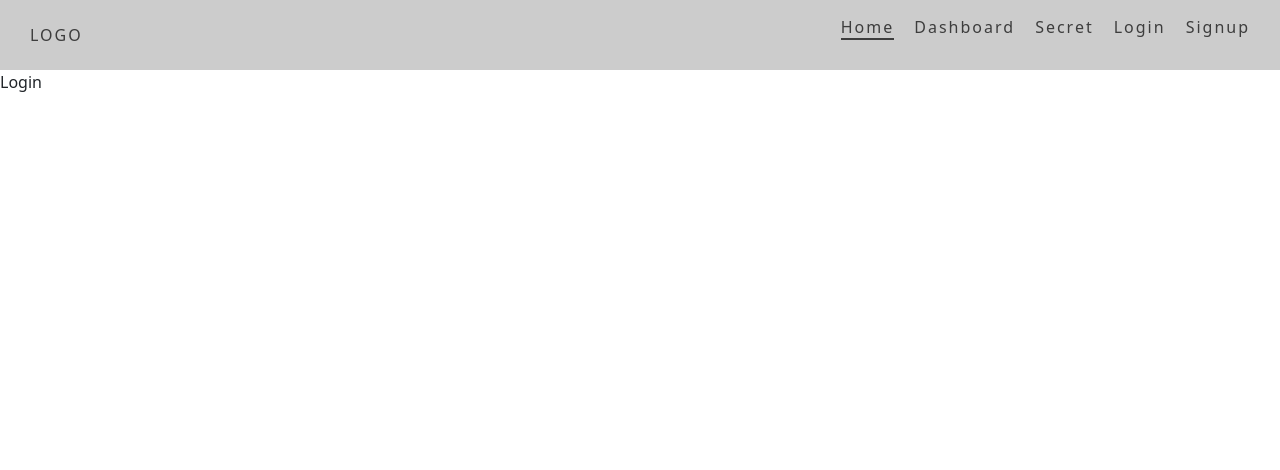
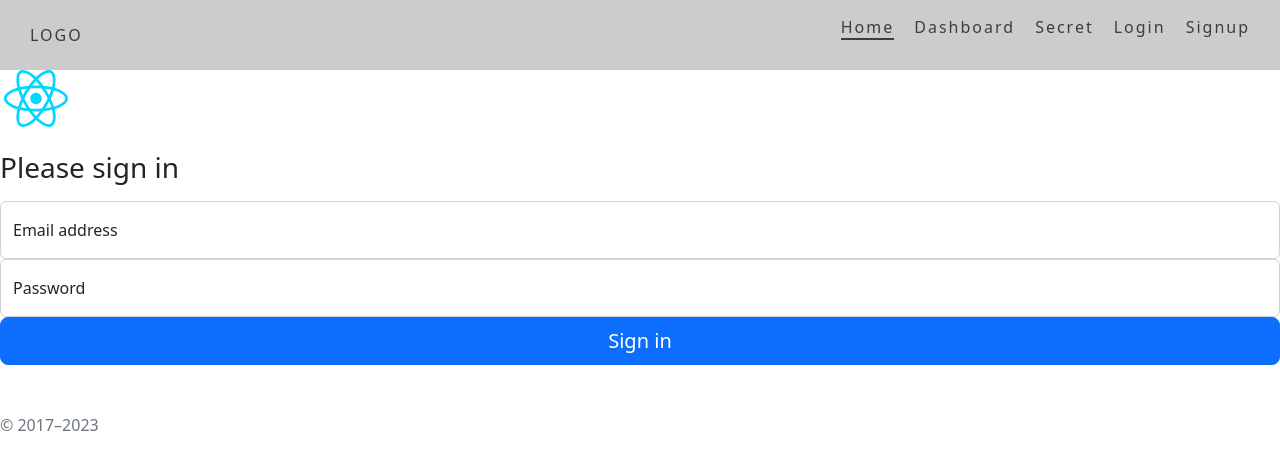
Before and after one commit to warderer/react-avanzado-g19, a React (Vite) app in the folder 03-react-auth/: page /login in a window 1280 px wide. Shown: the top 470 px of the page. Built offline with nearby package versions, Linux system fonts and the light colour scheme.

Commit message:
UI de Login con Boostrap

```diff
--- /dev/null
+++ b/03-react-auth/src/assets/css/form.css
@@ -0,0 +1,20 @@
+.form-signin {
+  max-width: 330px;
+  padding: 15px;
+}
+
+.form-signin .form-floating:focus-within {
+  z-index: 2;
+}
+
+.form-signin input[type="email"] {
+  margin-bottom: -1px;
+  border-bottom-right-radius: 0;
+  border-bottom-left-radius: 0;
+}
+
+.form-signin input[type="password"] {
+  margin-bottom: 10px;
+  border-top-left-radius: 0;
+  border-top-right-radius: 0;
+}
--- a/03-react-auth/src/pages/Login.jsx
+++ b/03-react-auth/src/pages/Login.jsx
@@ -1,6 +1,39 @@
+import logo from '@/assets/react.svg'
+
 const Login = () => {
   return (
-    <div>Login</div>
+    <main className='form-signin w-100 m-auto'>
+      <form>
+        <img className='mb-4' src={logo} alt='' width='72' height='57' />
+        <h1 className='h3 mb-3 fw-normal'>Please sign in</h1>
+        <div className='form-floating'>
+          <input
+            type='email'
+            className='form-control'
+            id='floatingInput'
+            name='email'
+            value=''
+            onChange={() => {}}
+            placeholder='name@example.com'
+          />
+          <label htmlFor='floatingInput'>Email address</label>
+        </div>
+        <div className='form-floating'>
+          <input
+            type='password'
+            className='form-control'
+            id='floatingPassword'
+            name='password'
+            value=''
+            onChange={() => {}}
+            placeholder='Password'
+          />
+          <label htmlFor='floatingPassword'>Password</label>
+        </div>
+        <button className='w-100 btn btn-lg btn-primary' type='submit'>Sign in</button>
+        <p className='mt-5 mb-3 text-muted'>© 2017–2023</p>
+      </form>
+    </main>
   )
 }
 export default Login
```
